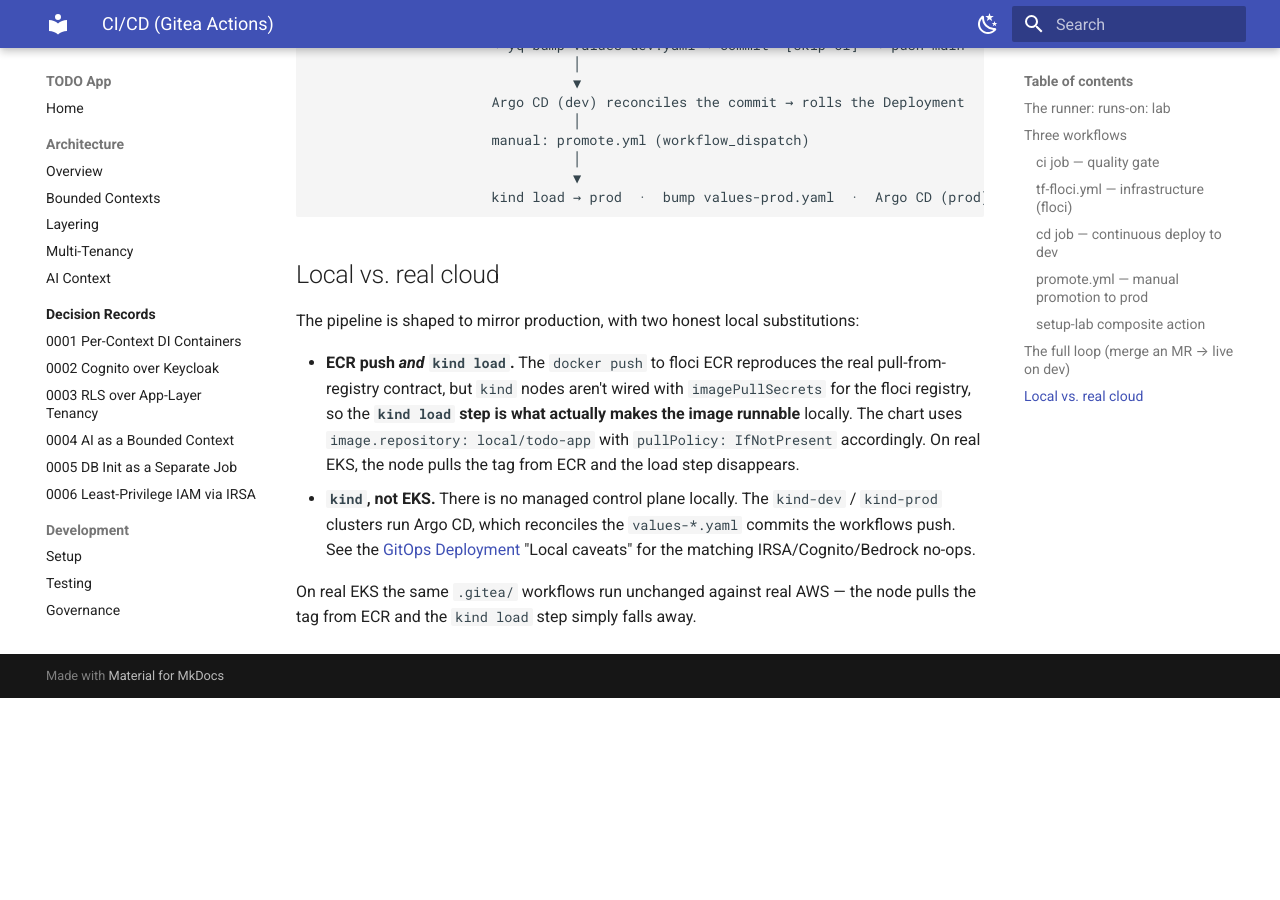
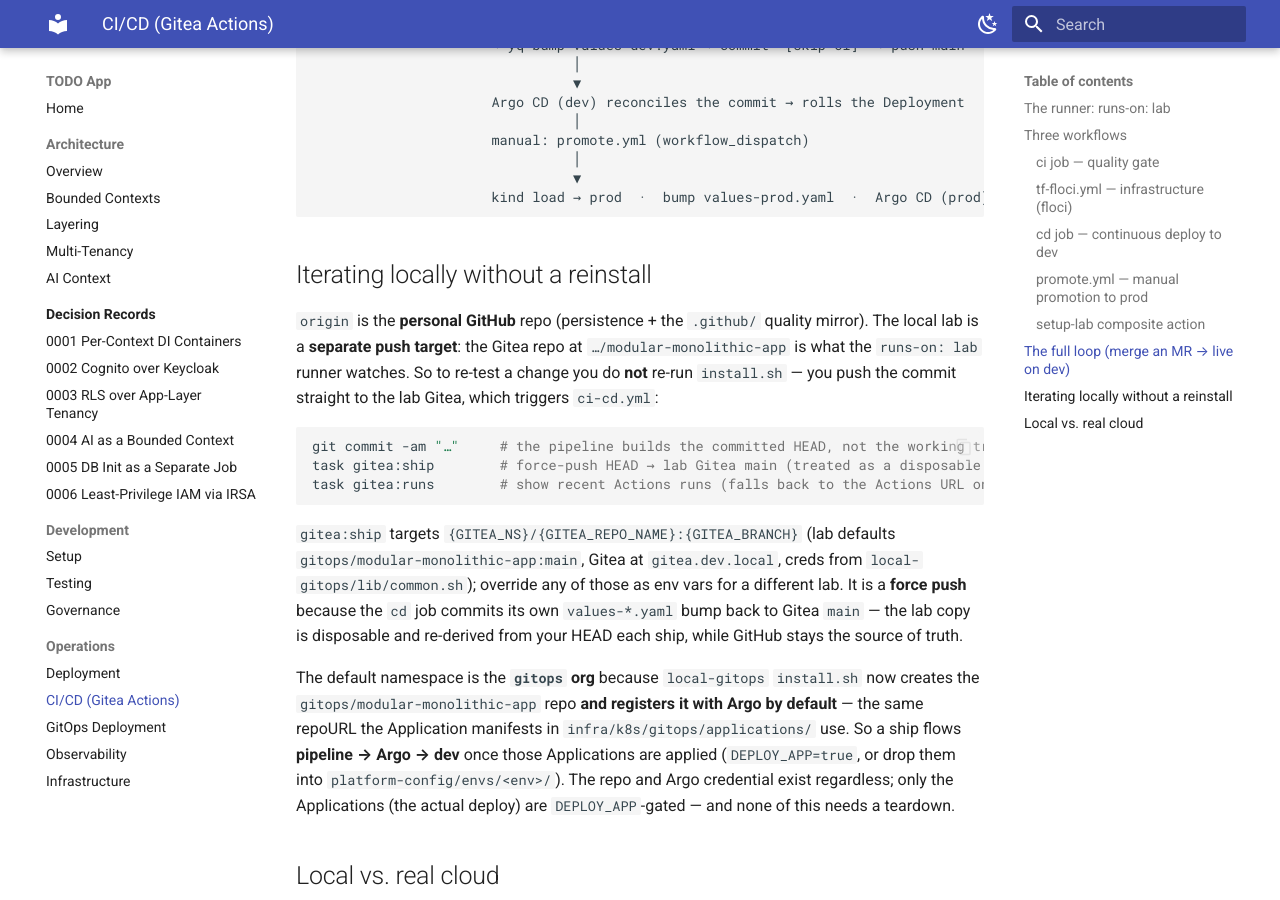
Before and after one commit to cjgalvisc96/modular-monolithic-app, an MkDocs documentation site: the page built from docs/operations/cicd.md, in a window 1280 px wide and 900 px high, scrolled down 3590 px. Built offline with MkDocs 1.6.1 and Material for MkDocs 9.7.7, drawn with Linux system fonts in a browser that asks for light colours; before the commit the page ends 4288 px from its top, so only the background shows below that.

Commit message:
feature: add tasks gitea

````diff
--- a/docs/operations/cicd.md
+++ b/docs/operations/cicd.md
@@ -139,6 +139,32 @@
                       kind load → prod  ·  bump values-prod.yaml  ·  Argo CD (prod) syncs
 ```
 
+## Iterating locally without a reinstall
+
+`origin` is the **personal GitHub** repo (persistence + the `.github/` quality mirror). The local
+lab is a **separate push target**: the Gitea repo at `…/modular-monolithic-app` is what the
+`runs-on: lab` runner watches. So to re-test a change you do **not** re-run `install.sh` — you push
+the commit straight to the lab Gitea, which triggers `ci-cd.yml`:
+
+```bash
+git commit -am "…"     # the pipeline builds the committed HEAD, not the working tree
+task gitea:ship        # force-push HEAD → lab Gitea main (treated as a disposable mirror)
+task gitea:runs        # show recent Actions runs (falls back to the Actions URL on Gitea < 1.23)
+```
+
+`gitea:ship` targets `{GITEA_NS}/{GITEA_REPO_NAME}:{GITEA_BRANCH}` (lab defaults
+`gitops/modular-monolithic-app:main`, Gitea at `gitea.dev.local`, creds from
+`local-gitops/lib/common.sh`); override any of those as env vars for a different lab. It is a **force
+push** because the `cd` job commits its own `values-*.yaml` bump back to Gitea `main` — the lab copy
+is disposable and re-derived from your HEAD each ship, while GitHub stays the source of truth.
+
+The default namespace is the **`gitops` org** because `local-gitops` `install.sh` now creates the
+`gitops/modular-monolithic-app` repo **and registers it with Argo by default** — the same repoURL the
+Application manifests in `infra/k8s/gitops/applications/` use. So a ship flows **pipeline → Argo →
+dev** once those Applications are applied (`DEPLOY_APP=true`, or drop them into
+`platform-config/envs/<env>/`). The repo and Argo credential exist regardless; only the Applications
+(the actual deploy) are `DEPLOY_APP`-gated — and none of this needs a teardown.
+
 ## Local vs. real cloud
 
 The pipeline is shaped to mirror production, with two honest local substitutions:
````
Also changed, not shown: Taskfile.yml (+53 -1 lines), docs/development/setup.md (+1 -1 lines).
